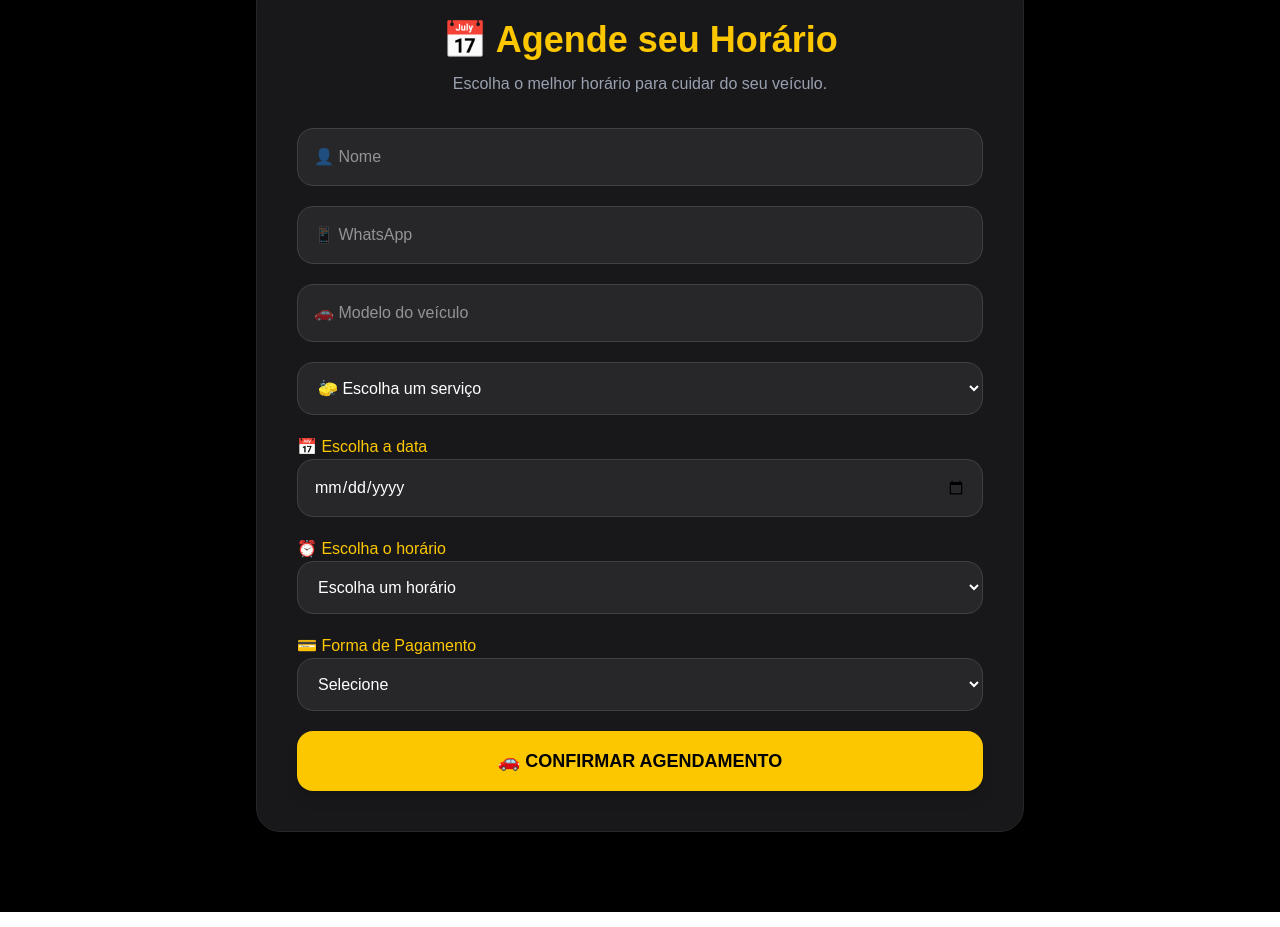
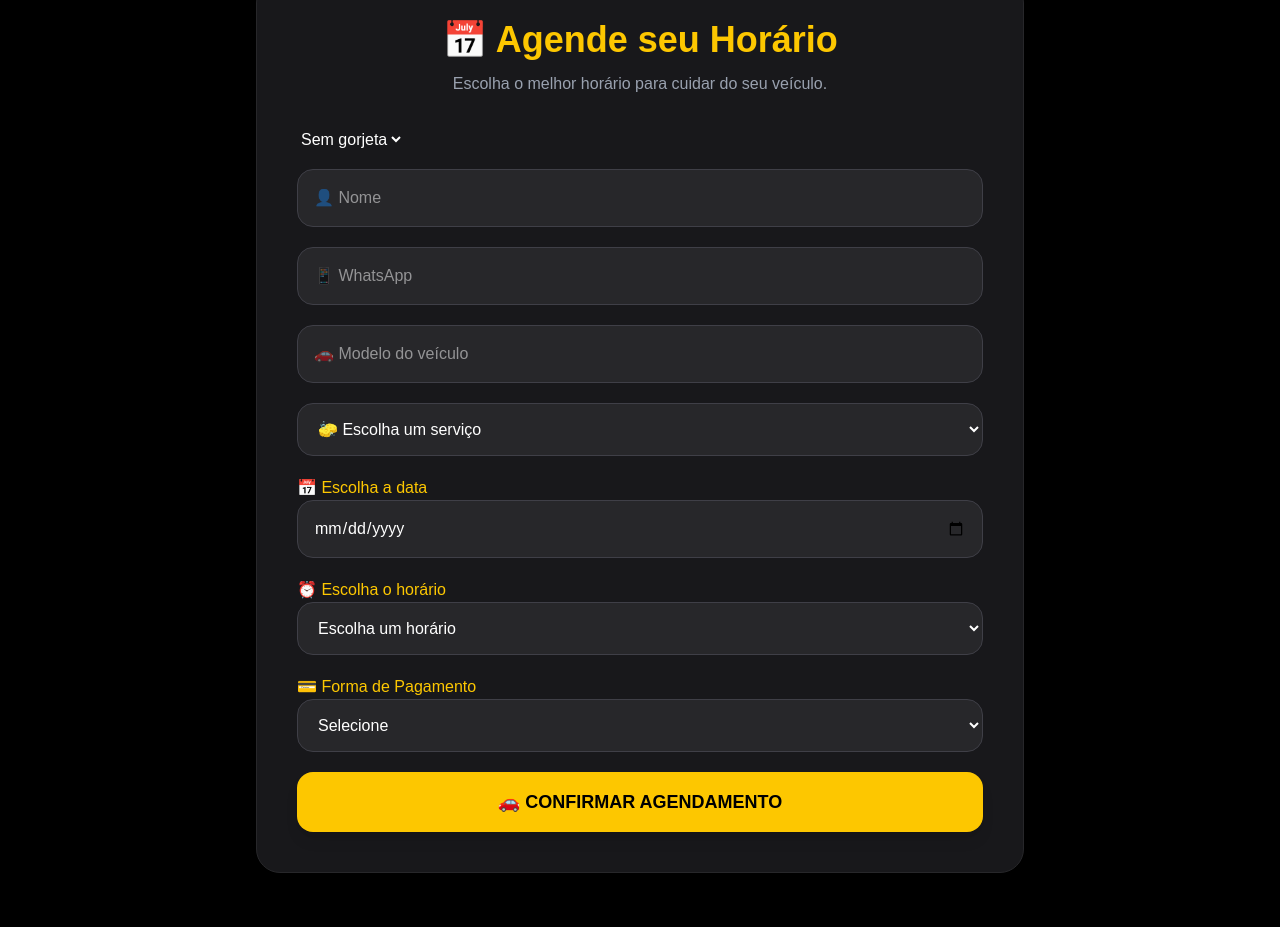
Before and after one commit to yurisilva7777/lava-jato-do-yuri, a Next.js app: page / in a window 1280 px wide. Shown: the part 1865-2792 px from the top of the page. Built offline with nearby package versions, Linux system fonts and the light colour scheme.

Commit message:
Adiciona campo de gorjeta no agendamento

```diff
--- a/components/Schedule.tsx
+++ b/components/Schedule.tsx
@@ -26,6 +26,8 @@ export default function Schedule() {
   const [data, setData] = useState("");
   const [horario, setHorario] = useState("");
   const [formaPagamento, setFormaPagamento] = useState("");
+
+  const [gorjeta, setGorjeta] = useState(0);
 
   const agendar = async (e: React.FormEvent) => {
     e.preventDefault();
@@ -71,7 +73,7 @@ valor: Number(
   servico.match(/\d+/)?.[0] || 0
 ),
 
-gorjeta:0,
+gorjeta,
 
 data,
 horario,
@@ -126,7 +128,18 @@ criadoEm:new Date()
         <form
           onSubmit={agendar}
           className="space-y-5"
+
         >
+          <select
+  value={gorjeta}
+  onChange={(e) => setGorjeta(Number(e.target.value))}
+>
+  <option value={0}>Sem gorjeta</option>
+  <option value={5}>R$ 5</option>
+  <option value={10}>R$ 10</option>
+  <option value={20}>R$ 20</option>
+  <option value={30}>R$ 30</option>
+</select>
 
           <input
             type="text"
```
